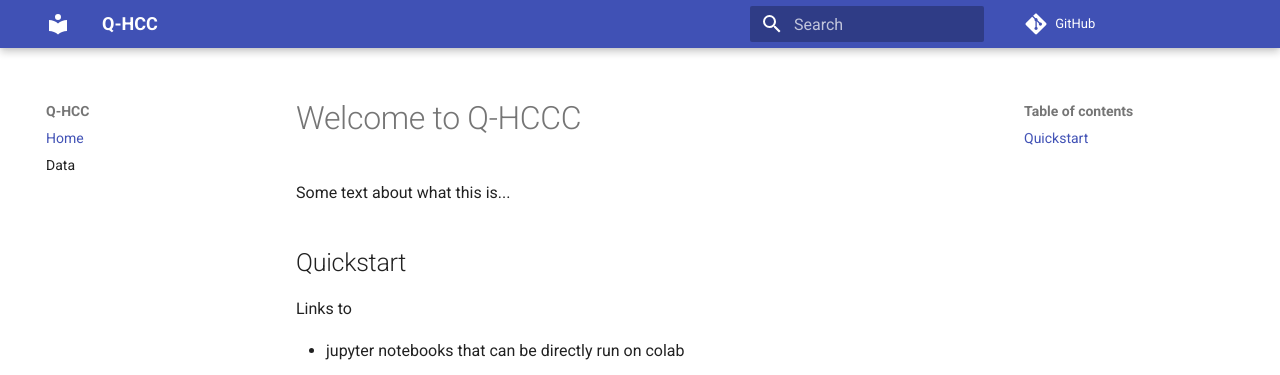
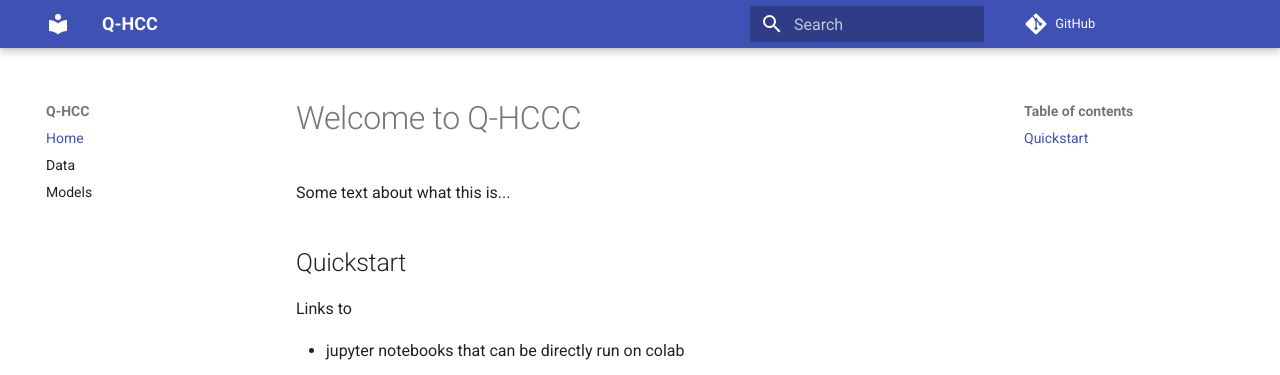
Before and after one commit to ssciwr/QHCC, an MkDocs documentation site: the page built from docs/index.md, in a window 1280 px wide. Shown: the top 375 px of the page. Built offline with MkDocs 1.6.1 and Material for MkDocs 9.7.7, drawn with Linux system fonts in a browser that asks for light colours; comment, search, counter and statistics services are not loaded.

Commit message:
add models to nav

```diff
--- a/mkdocs.yml
+++ b/mkdocs.yml
@@ -18,3 +18,4 @@ markdown_extensions:
 nav:
   - Home: index.md
   - Data: data.md
+  - Models: models.md
```
